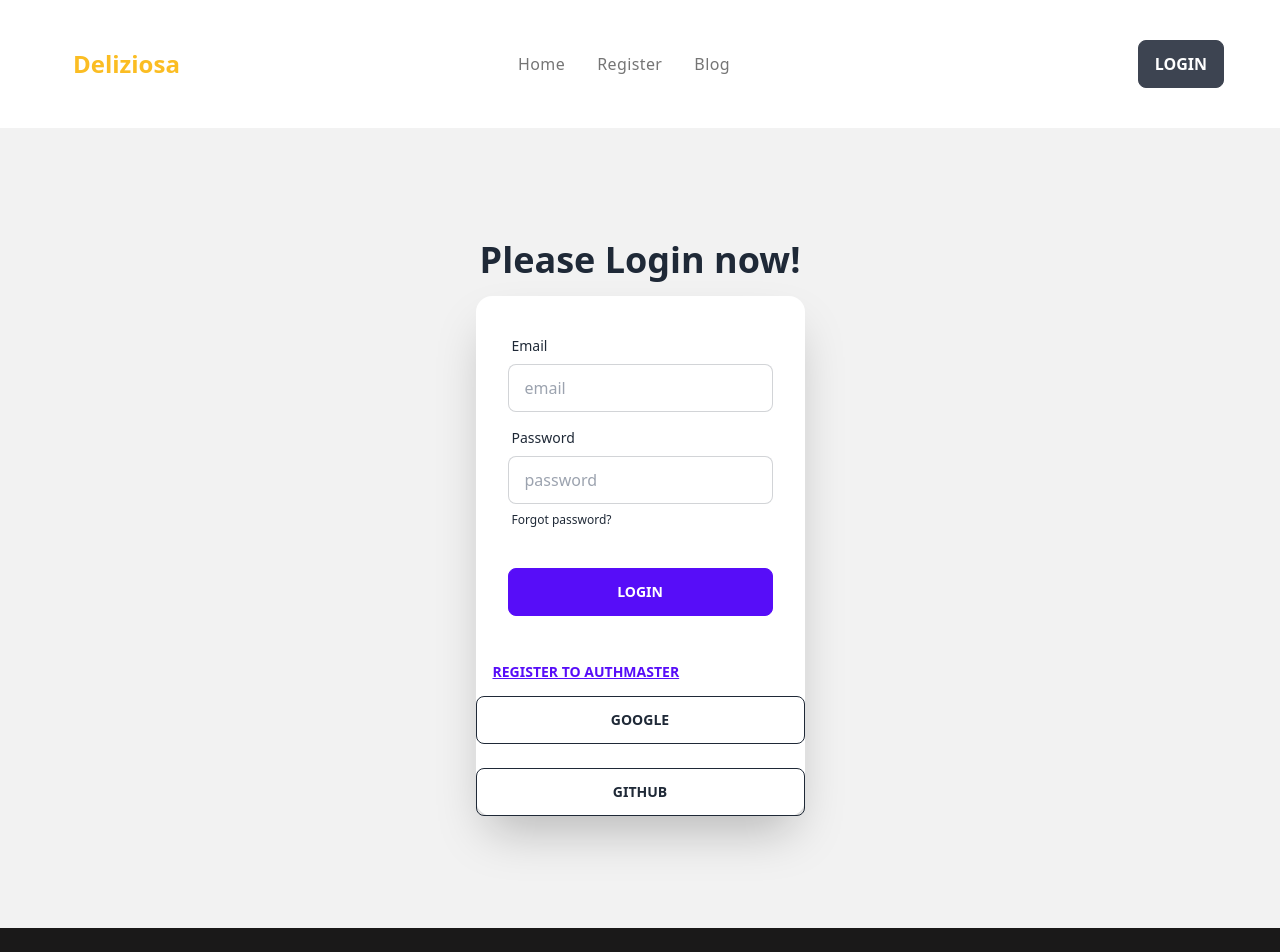
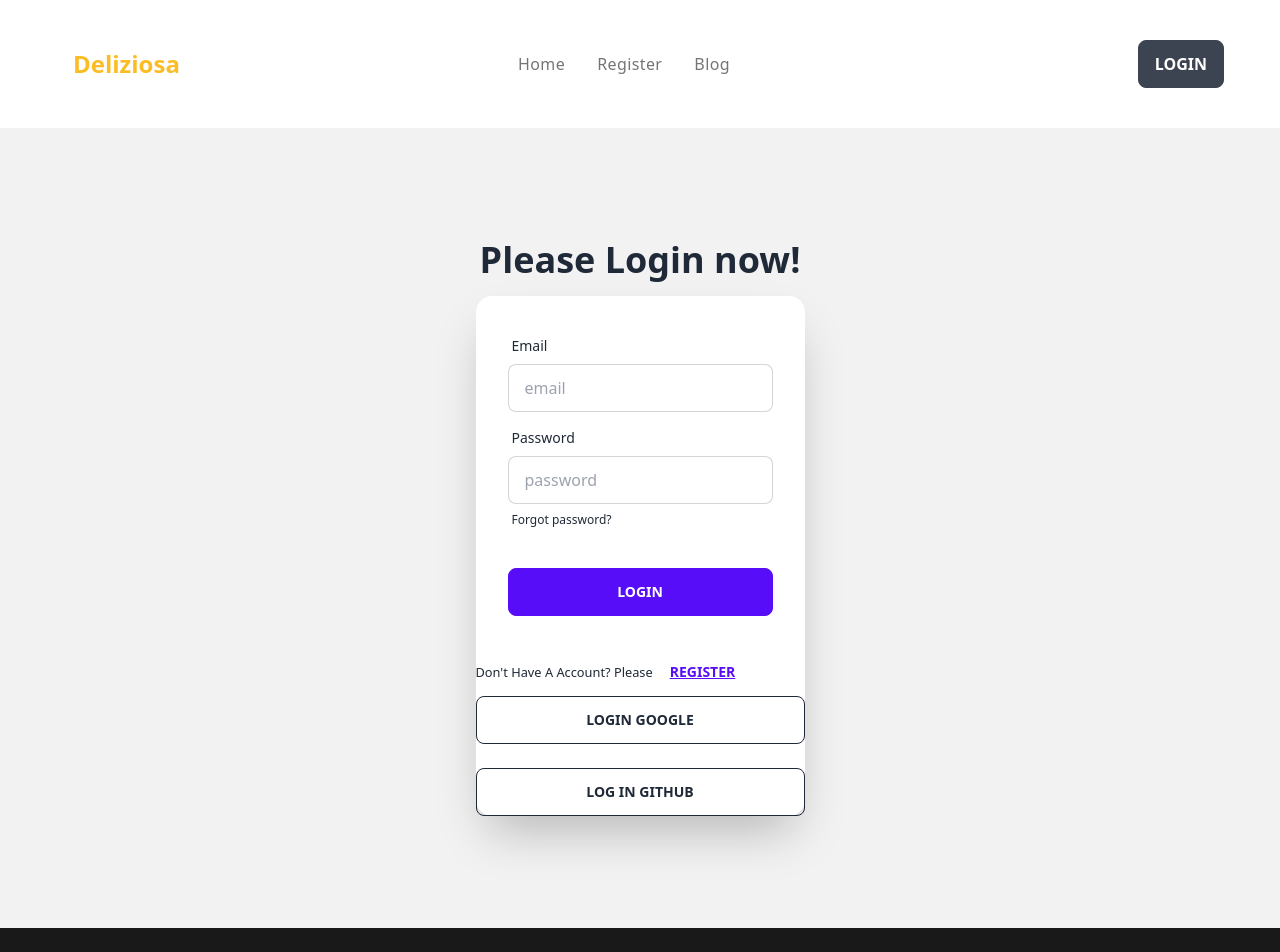
Before and after one commit to irfanurislam/cheif-hunt-client, a React (Vite) app: page /login in a window 1280 px wide. Shown: the top 952 px of the page. Built offline with nearby package versions, Linux system fonts and the light colour scheme; no server answers.

Commit message:
seterror success fix

```diff
--- a/src/pages/Login/Login.jsx
+++ b/src/pages/Login/Login.jsx
@@ -94,10 +94,10 @@ const Login = () => {
               <button className="btn btn-primary">Login</button>
             </div>
           </form>
-          <Link to='/register'><button className="btn btn-link"> register to authmaster</button></Link>
-         <button onClick={handleGoogle} className="btn btn-outline"> google</button>
+          <Link to='/register'> <small>Don't Have A Account? Please</small><button className="btn btn-link">Register </button></Link>
+         <button onClick={handleGoogle} className="btn btn-outline">Login google</button>
          <br />
-         <button onClick={handleGithubLogin} className='btn btn-outline'> Github</button>
+         <button onClick={handleGithubLogin} className='btn btn-outline'>Log in Github</button>
 
         </div>
       </div>
--- a/src/pages/Register/Register.jsx
+++ b/src/pages/Register/Register.jsx
@@ -4,6 +4,8 @@ import { AuthContext } from "../../provider/AuthProvider";
 import { updateProfile } from "firebase/auth";
 const Register = () => {
   const { createUser } = useContext(AuthContext);
+  const [error,setError] = useState('')
+  const [success,setSuccess] = useState('')
 
 
   const handleregister = (event) => {
@@ -13,8 +15,10 @@ const Register = () => {
     const photo = form.photo.value;
     const email = form.email.value;
     const password = form.password.value;
-    if(password < 6){
-      return alert('password mustbe 6 character')
+    setError('')
+    setSuccess('')
+    if(password.length < 6){
+      return setError('password mustbe 6 character')
     }
 
     console.log(name, photo, email, password);
@@ -22,10 +26,14 @@ const Register = () => {
       .then((result) => {
         const createdUser = result.user;
         console.log(createdUser);
+
         updateUser(result?.user, name, photo);
+        setSuccess('successfully login')
+        form.reset()
       })
       .catch((error) => {
-        console.log(error);
+        // console.log(error);
+        setError(error.message)
 
       });
   };
@@ -37,9 +45,11 @@ const Register = () => {
     })
       .then(() => {
         console.log("user name updated");
+        setSuccess('name,photo updated')
       })
       .catch((error) => {
         console.log(error);
+        setError(error)
       });
   };
 
@@ -103,7 +113,12 @@ const Register = () => {
                   Forgot password?
                 </Link>
               </label>
+
             </div>
+            { <p className='text-error'>{error}</p>}
+            <br />
+            { <p className='text-success'>{success}</p>}
+
             <div className="form-control mt-6">
               <button className="btn btn-primary">register</button>
             </div>
```
